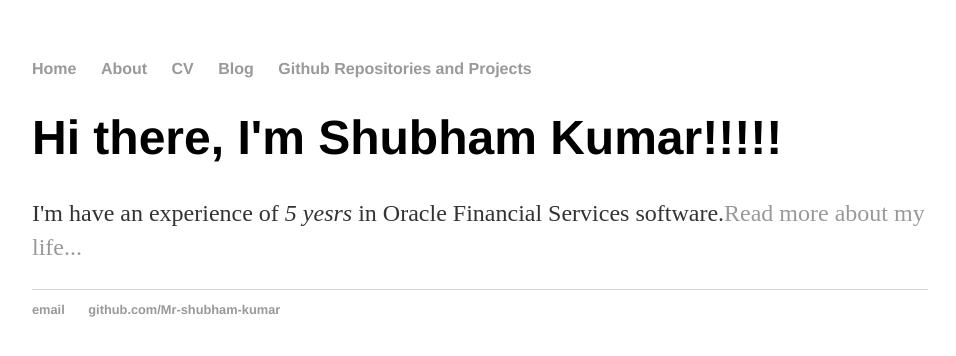
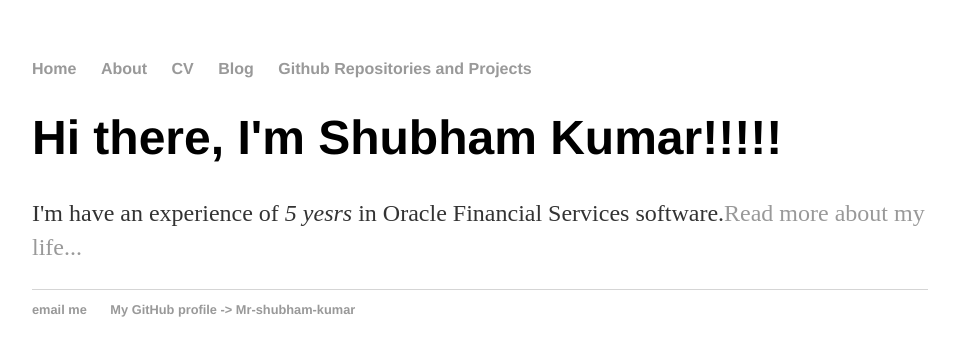
Before and after one commit to Mr-shubham-kumar/Mr-shubham-kumar.github.io, a plain HTML site: page index.html in a window 1280 px wide. Shown: the whole page, without its empty margins (160-1116 px from the left). Drawn offline with Linux system fonts and the light colour scheme.

Commit message:
updating the index.html file- grammer

```diff
--- a/index.html
+++ b/index.html
@@ -23,8 +23,8 @@
 		</div>
 		<footer>
     		<ul>
-        		<li><a href="mailto:jhunjhunwal.k.shubham@gmail.com">email</a></li>
-        		<li><a href="https://github.com/Mr-shubham-kumar">github.com/Mr-shubham-kumar</a></li>
+        		<li><a href="mailto:jhunjhunwal.k.shubham@gmail.com">email me</a></li>
+        		<li><a href="https://github.com/Mr-shubham-kumar">My GitHub profile -> Mr-shubham-kumar</a></li>
 			</ul>
 		</footer>
 	</body>
```
